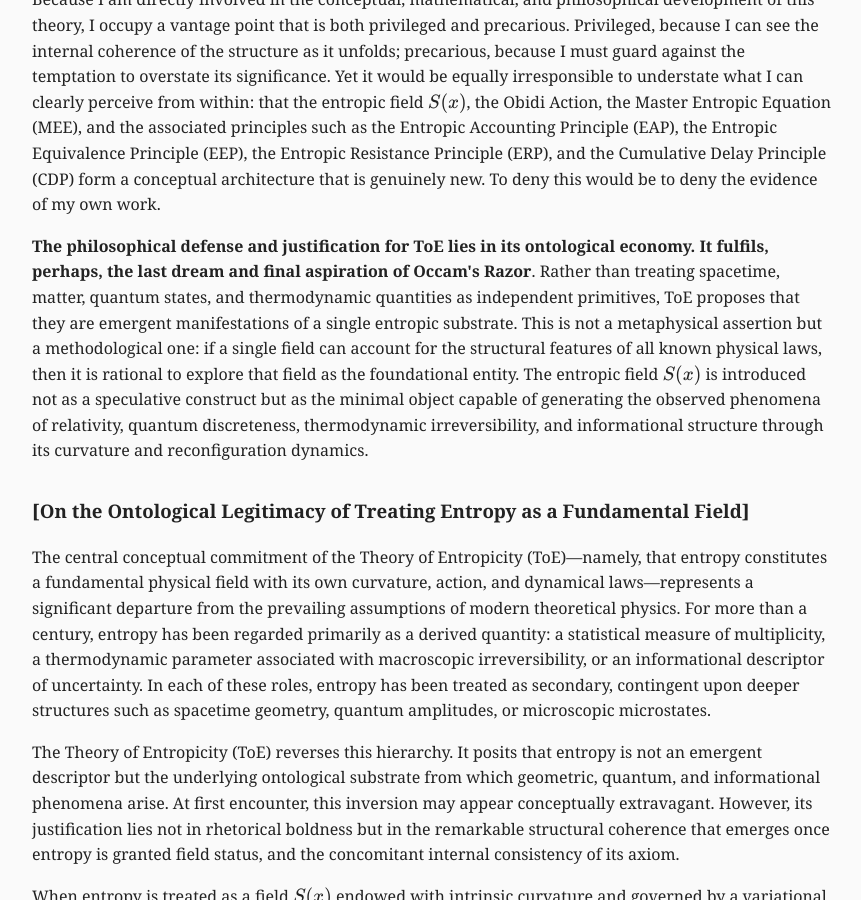
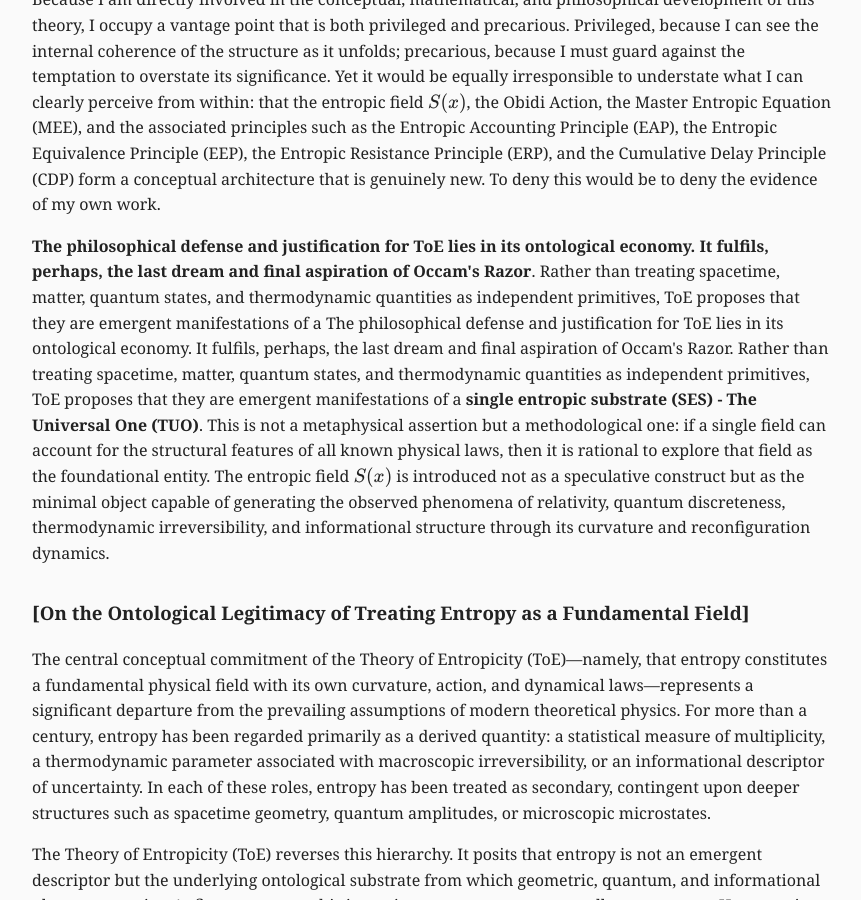
Before and after one commit to Entropicity/Theory-of-Entropicity-ToE, a Jekyll site: the page built from preface.html, in a window 1280 px wide and 900 px high, scrolled down 1961 px. Shown: the whole window, without its empty margins (218-1079 px from the left). Built offline with Jekyll 4.4.1, drawn with Linux system fonts in a browser that asks for light colours.

Commit message:
Update preface.html

```diff
--- a/preface.html
+++ b/preface.html
@@ -144,7 +144,7 @@
 </p>
 
 <p>
-<strong>The philosophical defense and justification for ToE lies in its ontological economy. It fulfils, perhaps, the last dream and final aspiration of Occam's Razor</strong>. Rather than treating spacetime, matter, quantum states, and thermodynamic quantities as independent primitives, ToE proposes that they are emergent manifestations of a single entropic substrate. This is not a metaphysical assertion but a methodological one: if a single field can account for the structural features of all known physical laws, then it is rational to explore that field as the foundational entity. The entropic field \(S(x)\) is introduced not as a speculative construct but as the minimal object capable of generating the observed phenomena of relativity, quantum discreteness, thermodynamic irreversibility, and informational structure through its curvature and reconfiguration dynamics.
+<strong>The philosophical defense and justification for ToE lies in its ontological economy. It fulfils, perhaps, the last dream and final aspiration of Occam's Razor</strong>. Rather than treating spacetime, matter, quantum states, and thermodynamic quantities as independent primitives, ToE proposes that they are emergent manifestations of a The philosophical defense and justification for ToE lies in its ontological economy. It fulfils, perhaps, the last dream and final aspiration of Occam's Razor. Rather than treating spacetime, matter, quantum states, and thermodynamic quantities as independent primitives, ToE proposes that they are emergent manifestations of a <strong>single entropic substrate (SES) - The Universal One (TUO)</strong>. This is not a metaphysical assertion but a methodological one: if a single field can account for the structural features of all known physical laws, then it is rational to explore that field as the foundational entity. The entropic field \(S(x)\) is introduced not as a speculative construct but as the minimal object capable of generating the observed phenomena of relativity, quantum discreteness, thermodynamic irreversibility, and informational structure through its curvature and reconfiguration dynamics.
 </p>
 
 <h3>[On the Ontological Legitimacy of Treating Entropy as a Fundamental Field]</h3>
```
